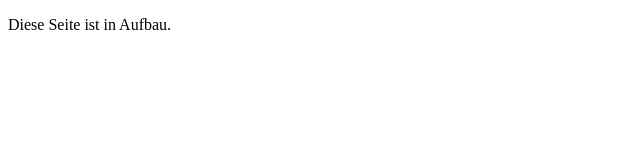
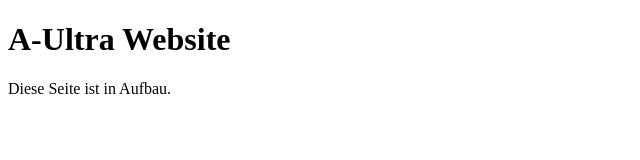
Before and after one commit to A-Ultra/A-Ultra-Website, a plain HTML site: page index.html in a window 1280 px wide. Shown: the whole page, without its empty margins (0-640 px from the left). Drawn offline with Linux system fonts and the light colour scheme.

Commit message:
Update index.html

```diff
--- a/index.html
+++ b/index.html
@@ -6,6 +6,7 @@
     <title>A-Ultra Website</title>
 </head>
 <body>
+    <h1>A-Ultra Website</h1>
     <p>Diese Seite ist in Aufbau.</p>
 </body>
 </html>
```
